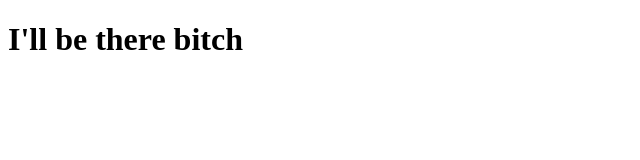
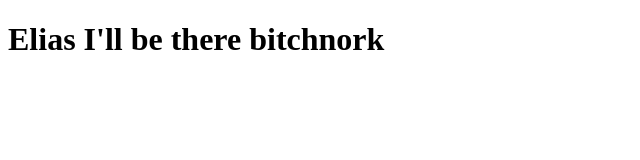
Before and after one commit to Jgonzalez9292/jgonzalez9292.github.io, a website: page nork.html in a window 1280 px wide. Shown: the whole page, without its empty margins (0-640 px from the left). Drawn offline with Linux system fonts and the light colour scheme.

Commit message:
Update nork.html

```diff
--- a/nork.html
+++ b/nork.html
@@ -6,7 +6,7 @@
     <body>
         <!--Header and navigation bar-->
         <header>
-          <h1>I'll be there bitch</h1>
+          <h1>Elias I'll be there bitchnork</h1>
         </header>
         <main>
 
```
